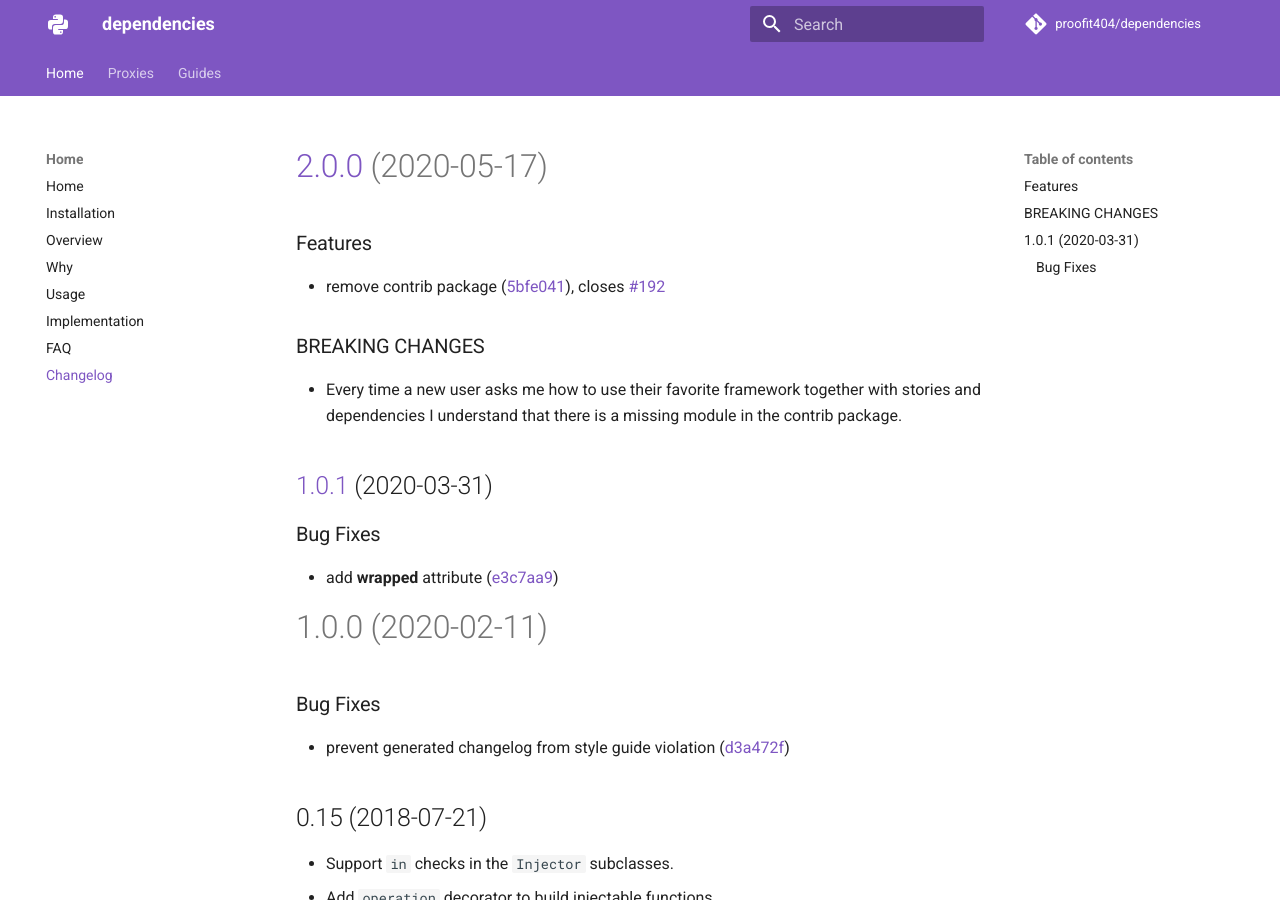
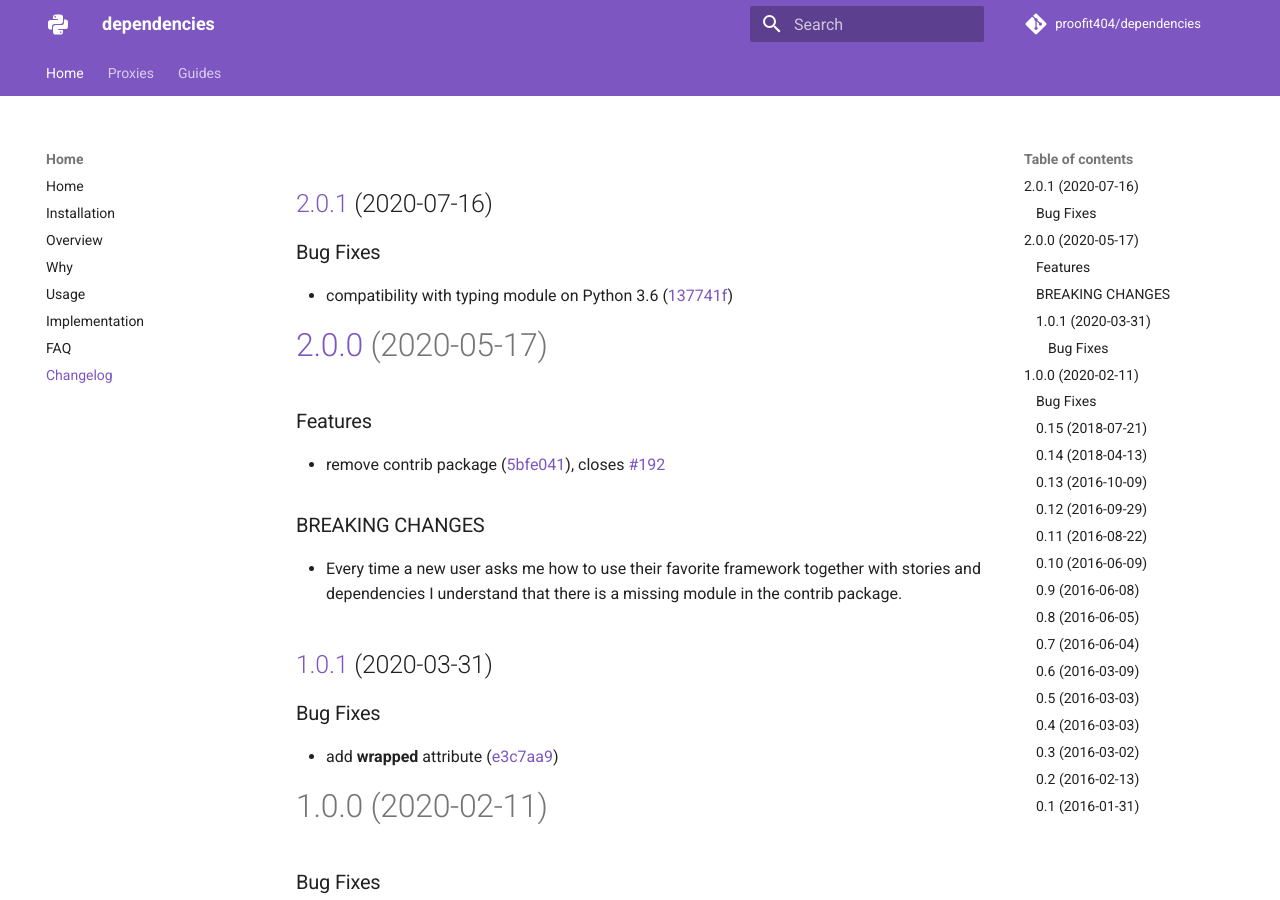
Before and after one commit to proofit404/dependencies, an MkDocs documentation site: the page built from docs/changelog.md, in a window 1280 px wide and 900 px high. Built offline with MkDocs 1.6.1 and Material for MkDocs 9.7.7, drawn with Linux system fonts in a browser that asks for light colours; comment, search, counter and statistics services are not loaded.

Commit message:
chore(release): 2.0.1 [skip ci]
## [2.0.1](https://github.com/proofit404/dependencies/compare/2.0.0...2.0.1) (2020-07-16)

### Bug Fixes

* compatibility with typing module on Python 3.6 ([137741f](https://github.com/proofit404/dependencies/commit/137741fb29d69f6ffe22d949e05f9db06c706a38))

```diff
--- a/docs/changelog.md
+++ b/docs/changelog.md
@@ -1,3 +1,10 @@
+## [2.0.1](https://github.com/proofit404/dependencies/compare/2.0.0...2.0.1) (2020-07-16)
+
+
+### Bug Fixes
+
+* compatibility with typing module on Python 3.6 ([137741f](https://github.com/proofit404/dependencies/commit/137741fb29d69f6ffe22d949e05f9db06c706a38))
+
 # [2.0.0](https://github.com/proofit404/dependencies/compare/1.0.1...2.0.0) (2020-05-17)
 
 ### Features
--- a/pyproject.toml
+++ b/pyproject.toml
@@ -1,6 +1,6 @@
 [tool.poetry]
 name = "dependencies"
-version = "2.0.0"
+version = "2.0.1"
 
 description = "Dependency Injection for Humans"
 readme = "docs/index.md"
```
